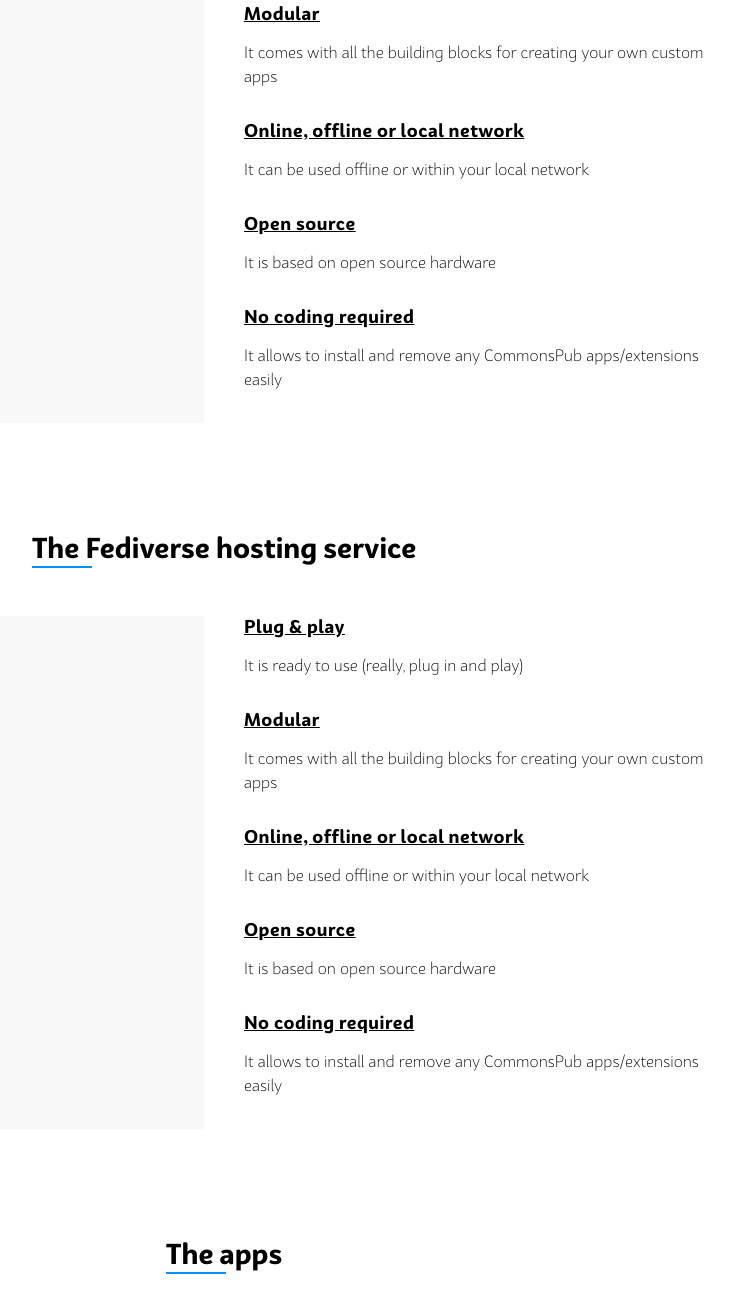
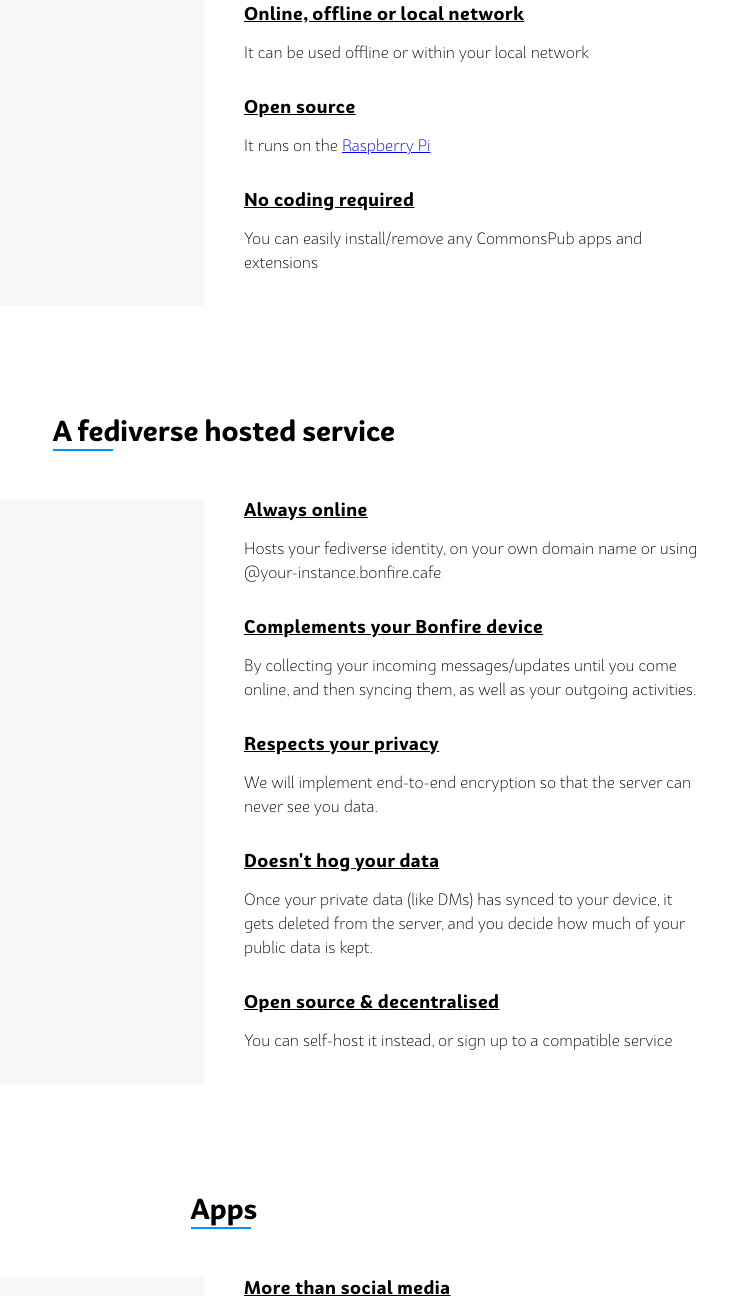
Before and after one commit to bonfire-networks/website-v1, a plain HTML site: page index.html in a window 1280 px wide. Shown: the part 1504-2800 px from the top of the page, without its empty margins (416-1150 px from the left). Drawn offline with Linux system fonts and the light colour scheme.

Commit message:
copy draft

```diff
--- a/index.html
+++ b/index.html
@@ -15,7 +15,7 @@
       </header>
       <div class="hero__content">
         <h2>Your plug & play federated social network</h2>
-        <p>We want boost the diversity and the freedom to express ourself in social networks, combining the right of owning our own data, with the possibility to define rules and shape the user experiences of the tools we use, without loosing the capacity to connect with the people and communities we care of.</p>
+        <p>Bonfire looks to boost the diversity and the ability to express ourself in social networks, putting your data in your own hands (literally), with the possibility to define rules and shape the user experiences of the tools we use, without loosing the capacity to connect with the people and communities we care of.</p>
         <div class="hero__cta">
           <h4>Receive updates about the crowdfunding</h4>
           <form>
@@ -34,7 +34,7 @@
     <section class="wrapper__description">
       <h4>bonfire is</h4>
       <div class="description__content">
-        <h3>The device</h3>
+        <h3>A device</h3>
         <div class="content__wrapper">
           <aside class="wrapper__image">
           </aside>
@@ -44,84 +44,74 @@
               <p>It is ready to use (really, plug in and play)</p>
             </div>
             <div class="text__container">
-              <h5>Modular</h5>
-              <p>It comes with all the building blocks for creating your own custom apps</p>
-            </div>
-            <div class="text__container">
               <h5>Online, offline or local network</h5>
               <p>It can be used offline or within your local network</p>
             </div>
             <div class="text__container">
               <h5>Open source</h5>
-              <p>It is based on open source hardware</p>
+              <p>It runs on the <a href="https://en.wikipedia.org/wiki/Raspberry_Pi">Raspberry Pi</a></p>
             </div>
             <div class="text__container">
               <h5>No coding required</h5>
-              <p>It  allows to install and remove any CommonsPub apps/extensions easily</p>
+              <p>You can easily install/remove any CommonsPub apps and extensions</p>
             </div>
           </div>
         </div>
       </div>
       <div class="description__content">
-        <h3>The Fediverse hosting service</h3>
+        <h3>A fediverse hosted service</h3>
         <div class="content__wrapper">
           <aside class="wrapper__image">
           </aside>
           <div class="wrapper__text">
             <div class="text__container">
-              <h5>Plug & play</h5>
-              <p>It is ready to use (really, plug in and play)</p>
+              <h5>Always online</h5>
+              <p>Hosts your fediverse identity, on your own domain name or using @your-instance.bonfire.cafe</p>
             </div>
             <div class="text__container">
-              <h5>Modular</h5>
-              <p>It comes with all the building blocks for creating your own custom apps</p>
+              <h5>Complements your Bonfire device</h5>
+              <p>By collecting your incoming messages/updates until you come online, and then syncing them, as well as your outgoing activities.</p>
             </div>
             <div class="text__container">
-              <h5>Online, offline or local network</h5>
-              <p>It can be used offline or within your local network</p>
+              <h5>Respects your privacy</h5>
+              <p>We will implement end-to-end encryption so that the server can never see you data.</p>
             </div>
             <div class="text__container">
-              <h5>Open source</h5>
-              <p>It is based on open source hardware</p>
+              <h5>Doesn't hog your data</h5>
+              <p>Once your private data (like DMs) has synced to your device, it gets deleted from the server, and you decide how much of your public data is kept.</p>
             </div>
             <div class="text__container">
-              <h5>No coding required</h5>
-              <p>It  allows to install and remove any CommonsPub apps/extensions easily</p>
+              <h5>Open source & decentralised</h5>
+              <p>You can self-host it instead, or sign up to a compatible service</p>
             </div>
+
           </div>
         </div>
       </div>
       <div class="description__content">
-        <h3>The apps</h3>
+        <h3>Apps</h3>
         <div class="content__wrapper">
           <aside class="wrapper__image">
           </aside>
           <div class="wrapper__text">
             <div class="text__container">
-              <h5>Plug & play</h5>
-              <p>It is ready to use (really, plug in and play)</p>
+              <h5>More than social media</h5>
+              <p>...</p>
             </div>
             <div class="text__container">
               <h5>Modular</h5>
-              <p>It comes with all the building blocks for creating your own custom apps</p>
+              <p>The apps are made of building blocks you can use to create your own custom apps</p>
             </div>
             <div class="text__container">
-              <h5>Online, offline or local network</h5>
-              <p>It can be used offline or within your local network</p>
+              <h5>Free / open source</h5>
+              <p>Customise the code, design, or any aspect of the apps, and contribute your improvements to the community.</p>
             </div>
-            <div class="text__container">
-              <h5>Open source</h5>
-              <p>It is based on open source hardware</p>
-            </div>
-            <div class="text__container">
-              <h5>No coding required</h5>
-              <p>It  allows to install and remove any CommonsPub apps/extensions easily</p>
-            </div>
+
           </div>
         </div>
       </div>
       <footer>
-        <h2>Bonfire is part of the commonspub ecosystem, aimed to empower individual and community sovereignity over UX and algorithm-driven dictatorship propretary platforms.</h2>
+        <h2>Bonfire is part of the CommonsPub ecosystem, aimed to empower individual and community to shape and control their tools and experience.</h2>
         <a href="https://commonspub.org" target="__blank">Discover more</a>
       </footer>
     </section>
```
